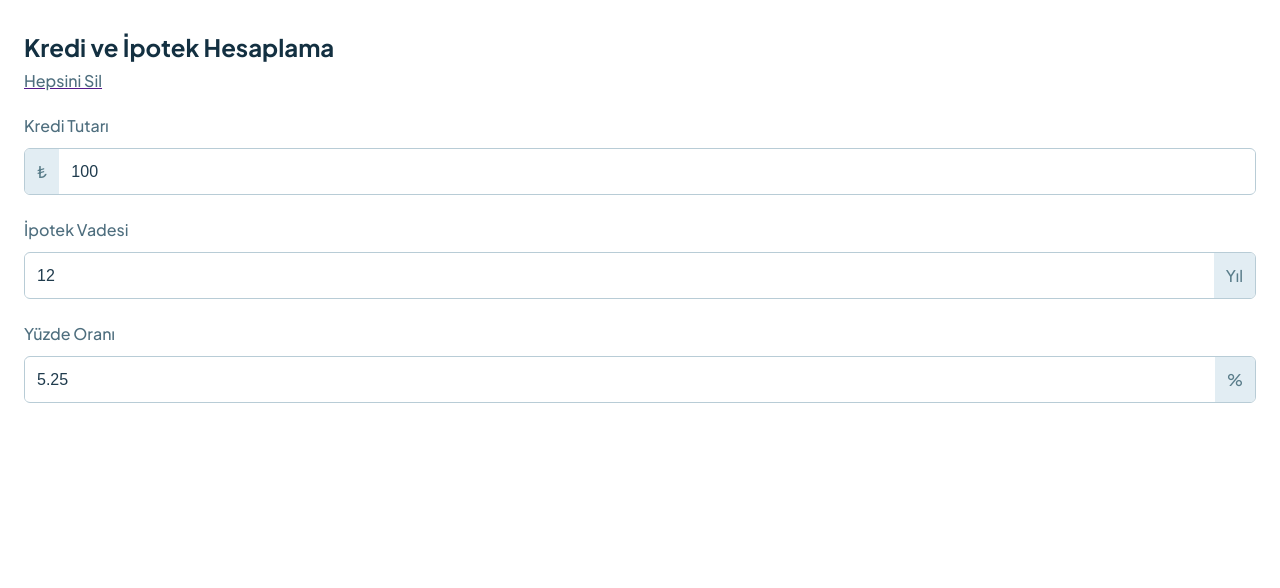
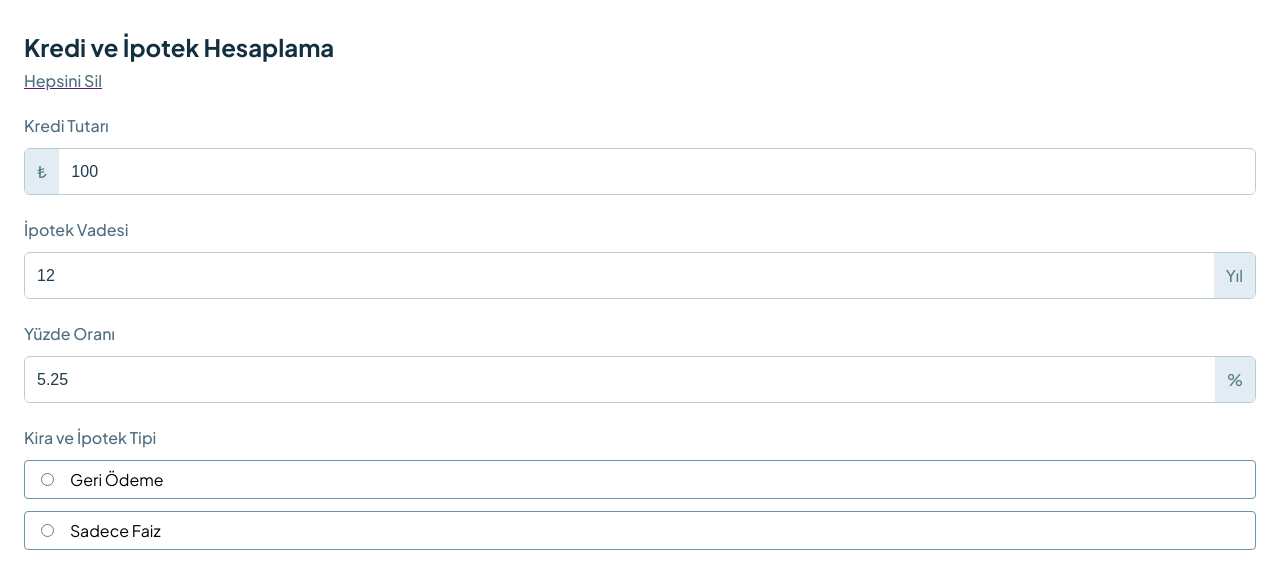
Before and after one commit to dursunkokturk/Front-End-School-React-JS-Project-Loan-And-Mortgage-Calculator-App-V3, a React (Vite) app: page / in a window 1280 px wide. Shown: the top 588 px of the page. Built offline with nearby package versions, Linux system fonts and the light colour scheme.

Commit message:
src klasoru icindeki app.jsx component icindeki container div'i icinde main alaninda radio button alani olusturuldu, app.css dosyasinda css duzenlemesi yapildi

```diff
--- a/src/App.css
+++ b/src/App.css
@@ -33,7 +33,7 @@ body {
   margin-bottom: 12px;
 }
 
-.form-group{
+.form-group {
   margin-bottom: 24px;
 }
 
@@ -63,3 +63,20 @@ body {
   color: #5a7d8a;
   font-weight: 500;
 }
+
+.input-radio {
+  margin-inline: 24px;
+  border: 1px solid #6B94A8;
+  border-radius: 4px;
+  margin-bottom: 12px;
+}
+
+.input-radio .radio {
+  margin-left: 16px;
+  margin-top: 12px;
+  margin-bottom: 12px;
+}
+
+.payment-type {
+  margin-left: 16px;
+}
--- a/src/App.jsx
+++ b/src/App.jsx
@@ -35,6 +35,18 @@ export default function App() {
             </div>
           </div>
 
+          <div className="form-group">
+            <h4>Kira ve İpotek Tipi</h4>
+            <div className="input-radio">
+              <input type="radio" className='radio' name='payment'/>
+              <span className="payment-type">Geri Ödeme</span>
+            </div>
+            <div className="input-radio">
+              <input type="radio" className='radio' name='payment'/>
+              <span className="payment-type">Sadece Faiz</span>
+            </div>
+          </div>
+
         </main>
       </div>
     </>
```
